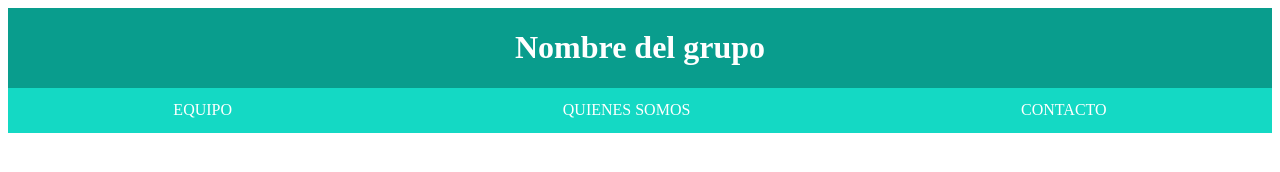
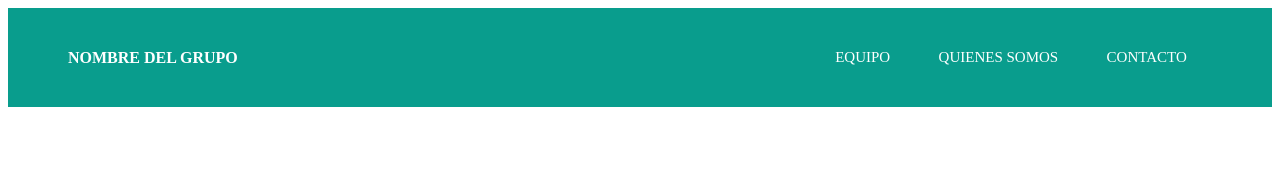
Before and after one commit to Adalab/project-promo-m-module-1-team-2, a plain HTML site: page index.html in a window 1280 px wide. Drawn offline with Linux system fonts and the light colour scheme.

Commit message:
header responsive

```diff
--- a/css/main.css
+++ b/css/main.css
@@ -1,15 +1,27 @@
+.header {
+    background: #099d8d;
+    display: flex;
+    flex-direction: column;
+}
+
+.h1 {
+    font-size: 16px;
+}
+
 .title {
+    padding: 15px;
+    color: #ffffff;
+    text-align: center;
     background: #099d8d;
-    color: #ffffff;
-    display: flex;
-    justify-content: center;
+    text-transform: uppercase;
 }
 
 .links {
+    font-size: 15px;
     background-color: #14d9c4;
+    padding: 16px;
     display: flex;
     justify-content: space-around;
-    height: 45px;
     align-items: center;
 }
 
@@ -18,3 +30,19 @@
     text-transform: uppercase;
     text-decoration: none;
 }
+
+@media (min-width: 768px) {
+    .header {
+        display: flex;
+        flex-direction: row;
+        align-items: center;
+        justify-content: space-between;
+        background: #099d8d;
+        padding: 15px 45px;
+    }
+
+    .links {
+        background-color: #099d8d;
+        width: 400px;
+    }
+}
--- a/index.html
+++ b/index.html
@@ -10,7 +10,7 @@
 <body>
     <header class="header">
         <div class="title">
-        <h1>Nombre del grupo</h1>
+        <h1 class="h1">Nombre del grupo</h1>
         </div>
 
         <div class="links">
```
Also changed, not shown: 1 other file.
